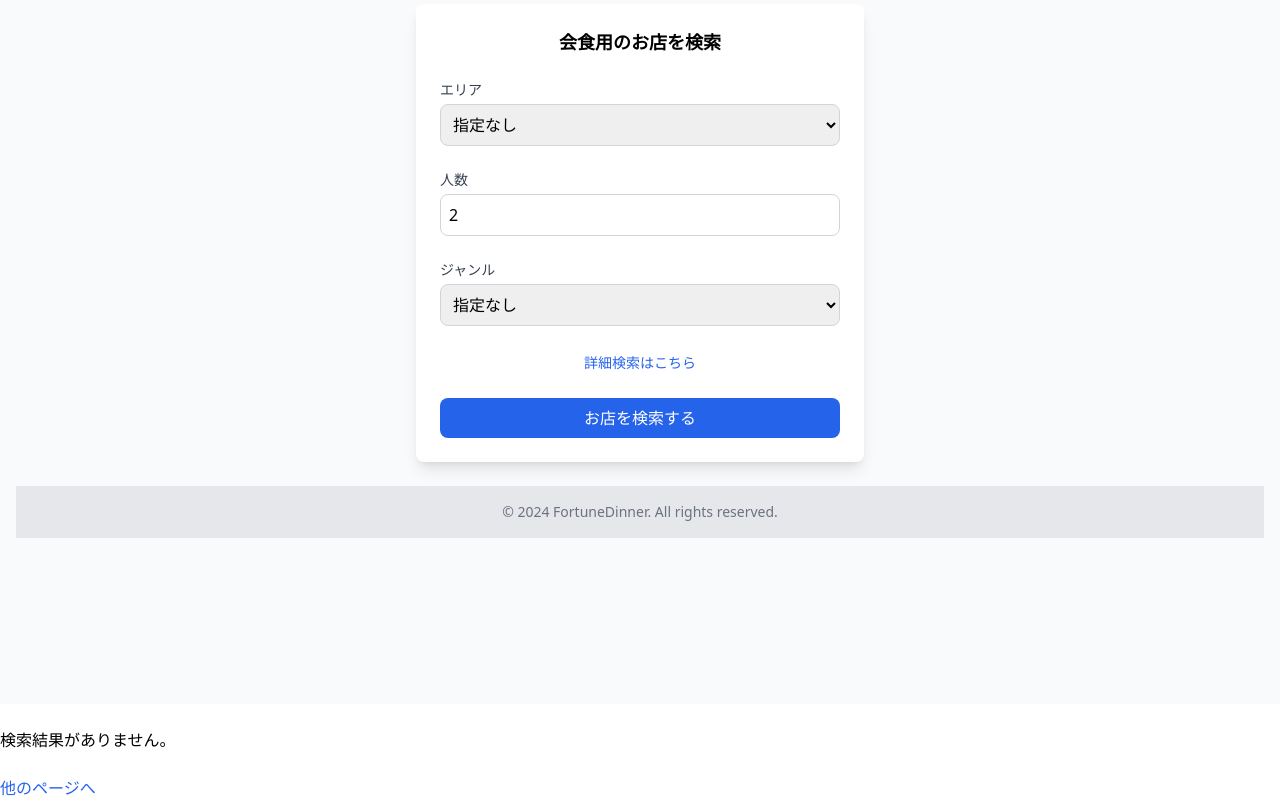
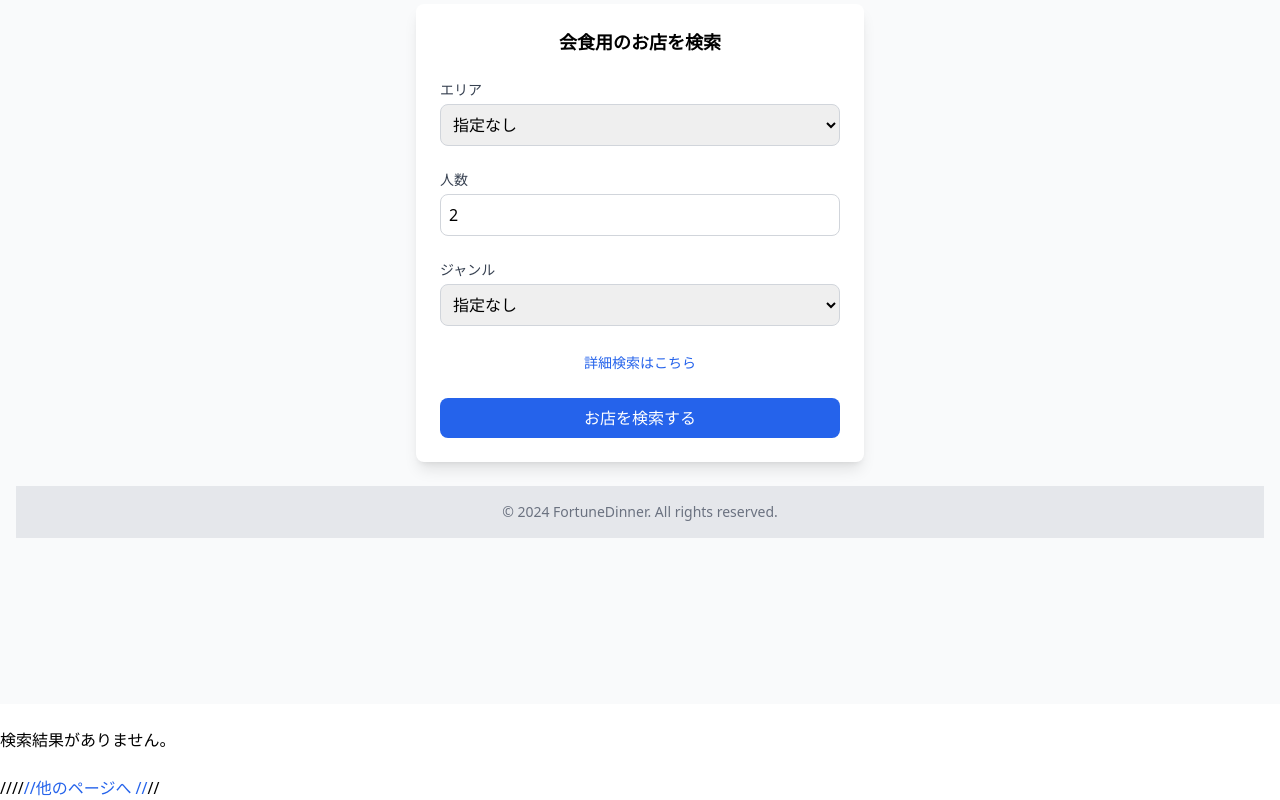
Before and after one commit to teishito/Deploy_Azure_front, a Next.js app: page / in a window 1280 px wide. Shown: the part 184-984 px from the top of the page. Built offline with nearby package versions, Linux system fonts and the light colour scheme.

Commit message:
Update index.js

```diff
--- a/pages/index.js
+++ b/pages/index.js
@@ -107,11 +107,11 @@ export default function Home() {
       </div>
 
       {/* 他ページリンク */}
-      <Link href="/other-page">
-        <a className="mt-6 inline-block text-blue-600 hover:underline">
-          他のページへ
-        </a>
-      </Link>
+      //<Link href="/other-page">
+        //<a className="mt-6 inline-block text-blue-600 hover:underline">
+          //他のページへ
+        //</a>
+      //</Link>
     </div>
   );
 }
```
